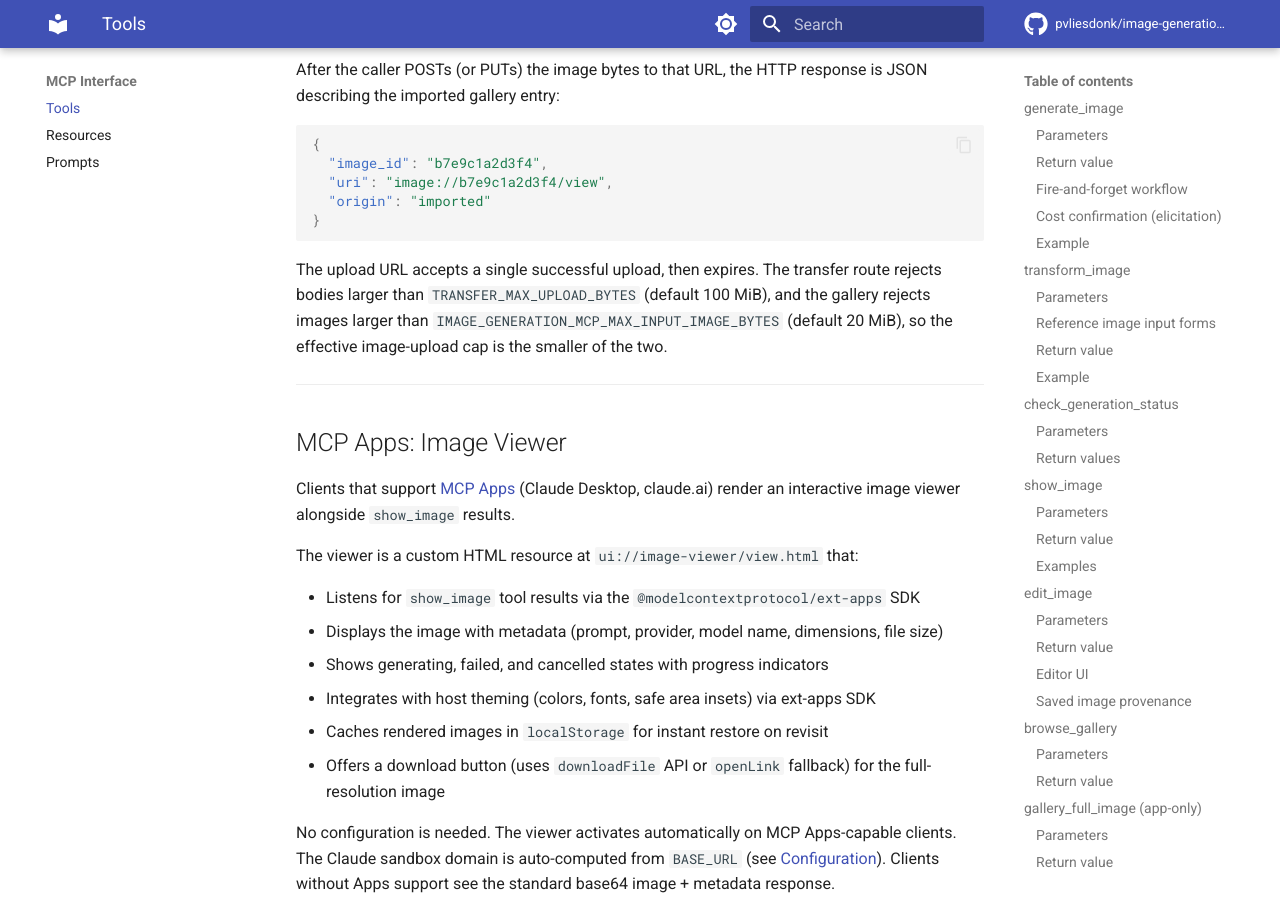
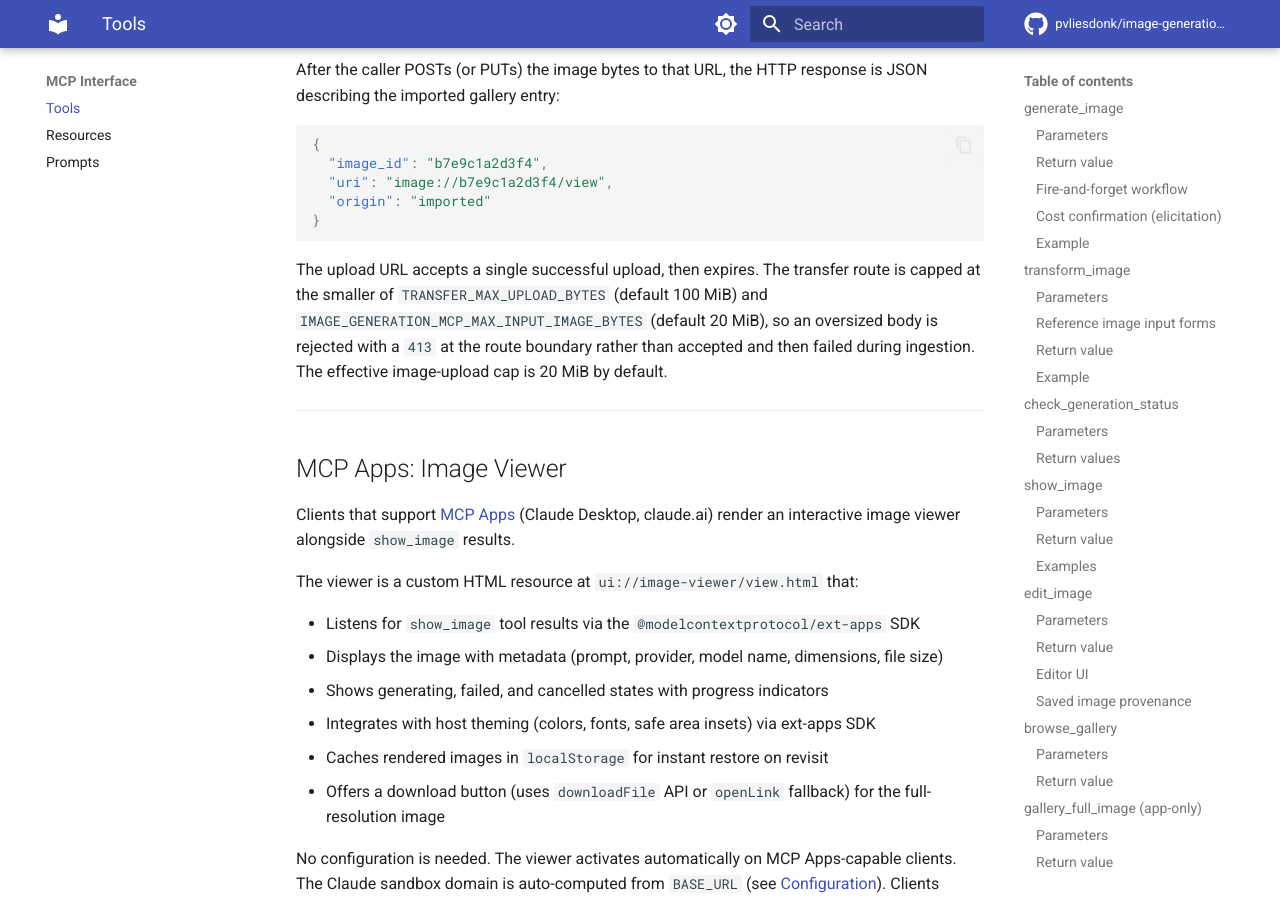
Before and after one commit to pvliesdonk/image-generation-mcp, an MkDocs documentation site: the page built from docs/tools.md, in a window 1280 px wide and 900 px high, scrolled down 21315 px. Built offline with MkDocs 1.6.1 and Material for MkDocs 9.7.7, drawn with Linux system fonts in a browser that asks for light colours; comment, search, counter and statistics services are not loaded; the version menu is left out.

Commit message:
docs(tools): describe coordinated upload cap (413 at route boundary)
The create_upload_link cap paragraph still described two independent gates
(route @100 MiB, gallery @20 MiB), which implied a 50 MiB body would pass the
route and fail downstream. Since the route is now capped at min(transfer,
domain), it rejects oversized bodies with a clean 413 at the boundary. Align
the doc with the code + server.py comment + test.

Co-Authored-By: Claude Opus 4.8 (1M context) <noreply@anthropic.com>

````diff
--- a/docs/tools.md
+++ b/docs/tools.md
@@ -732,7 +732,7 @@ After the caller POSTs (or PUTs) the image bytes to that URL, the HTTP response
 }
 ```
 
-The upload URL accepts a single successful upload, then expires. The transfer route rejects bodies larger than `TRANSFER_MAX_UPLOAD_BYTES` (default 100 MiB), and the gallery rejects images larger than `IMAGE_GENERATION_MCP_MAX_INPUT_IMAGE_BYTES` (default 20 MiB), so the effective image-upload cap is the smaller of the two.
+The upload URL accepts a single successful upload, then expires. The transfer route is capped at the smaller of `TRANSFER_MAX_UPLOAD_BYTES` (default 100 MiB) and `IMAGE_GENERATION_MCP_MAX_INPUT_IMAGE_BYTES` (default 20 MiB), so an oversized body is rejected with a `413` at the route boundary rather than accepted and then failed during ingestion. The effective image-upload cap is 20 MiB by default.
 
 ---
 
````
